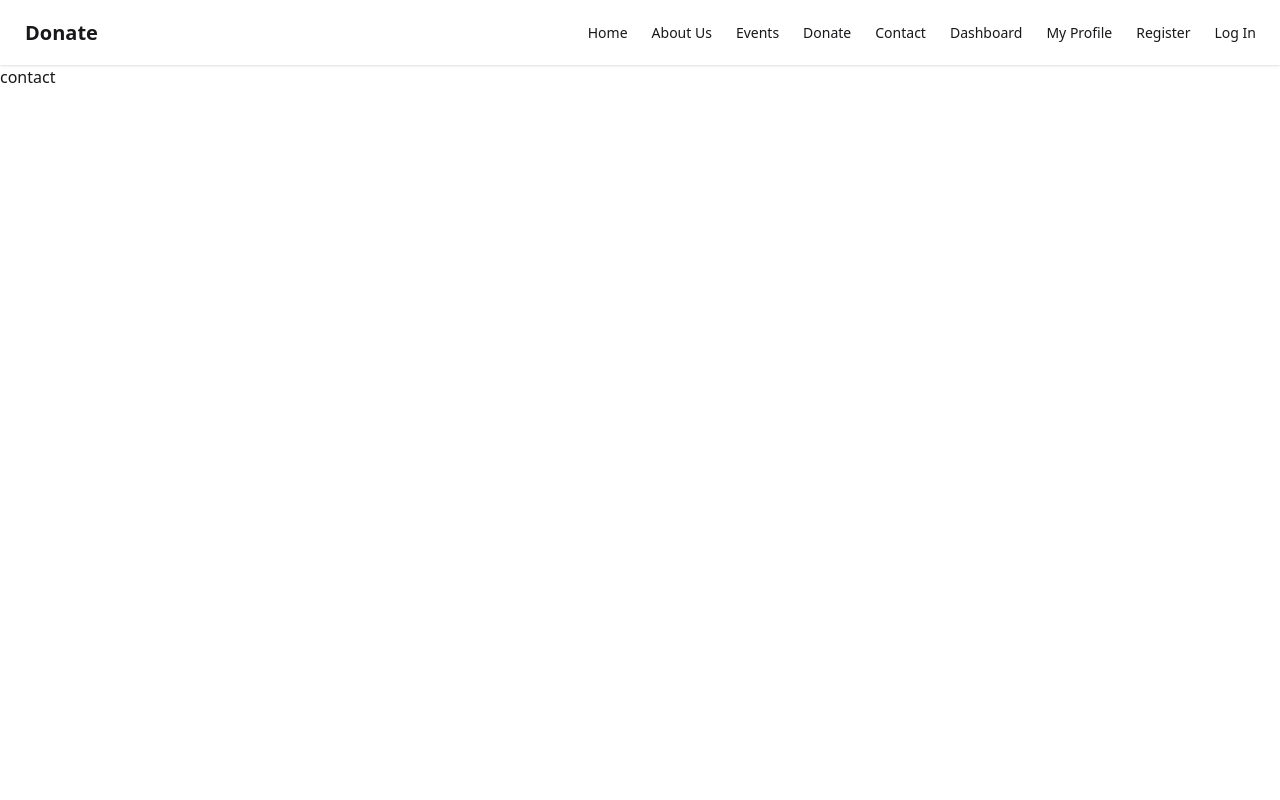
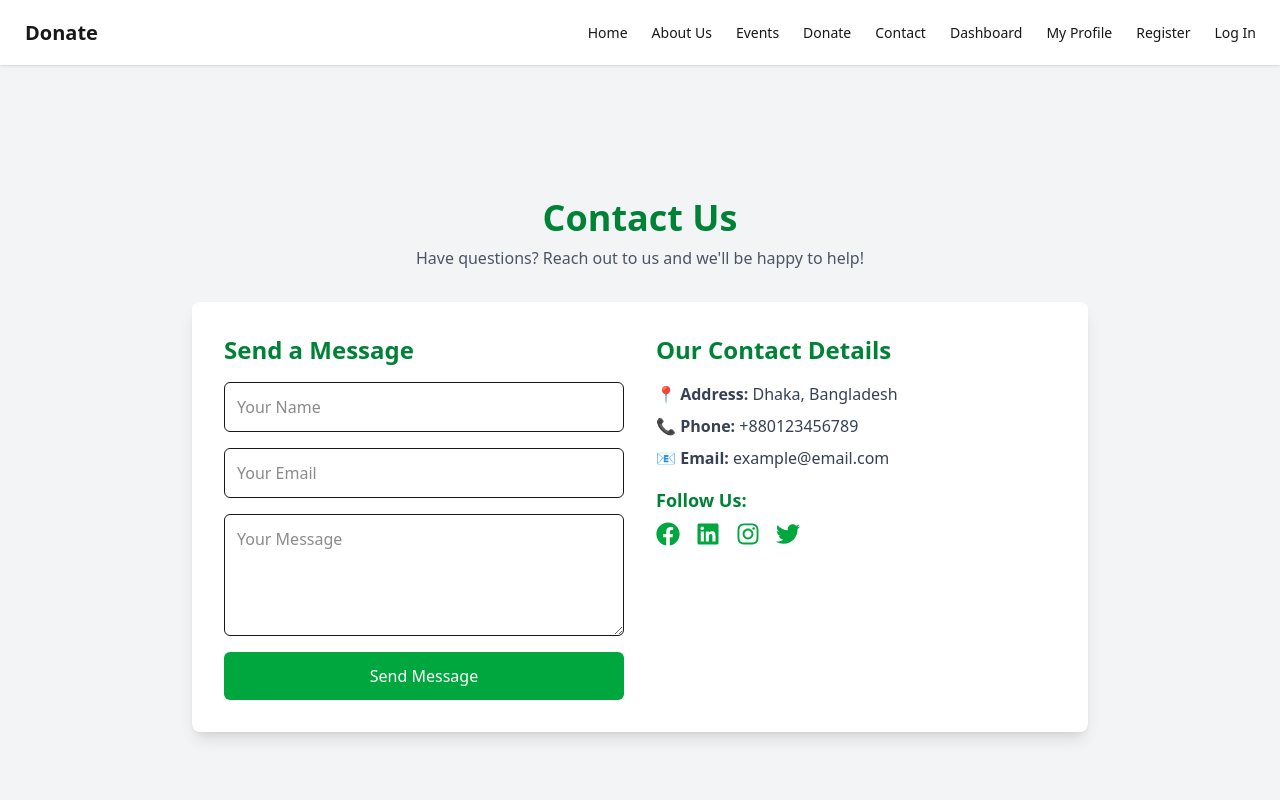
Before and after one commit to Niloy4001/Donation_Client, a React (Vite) app: page /contact in a window 1280 px wide. Shown: the top 800 px of the page. Built offline with nearby package versions, Linux system fonts and the light colour scheme; no server answers.

Commit message:
about us, contact and events page added

```diff
--- a/package.json
+++ b/package.json
@@ -15,6 +15,7 @@
     "firebase": "^11.5.0",
     "localforage": "^1.10.0",
     "match-sorter": "^8.0.0",
+    "moment": "^2.30.1",
     "react": "^19.0.0",
     "react-dom": "^19.0.0",
     "react-hot-toast": "^2.5.2",
--- a/src/layout/MainLayout.jsx
+++ b/src/layout/MainLayout.jsx
@@ -1,12 +1,14 @@
 import React from 'react'
 import Navbar from '../components/Navbar'
 import { Outlet } from 'react-router-dom'
+import Footer from '../components/Footer'
 
 const MainLayout = () => {
   return (
     <div>
         <Navbar></Navbar>
         <Outlet></Outlet>
+        <Footer></Footer>
     </div>
   )
 }
--- /dev/null
+++ b/src/pages/AboutUs.jsx
@@ -0,0 +1,32 @@
+import React from 'react'
+
+const AboutUs = () => {
+  return (
+    <div>
+        <section className="py-16 px-6 md:px-12 lg:px-24 bg-white text-center">
+        <div className="max-w-3xl mx-auto">
+          <h2 className="text-3xl font-bold text-green-800 mb-6">🏡 About Us</h2>
+          <p className="text-lg text-gray-700 mb-6">
+            We are an environmentally conscious organization committed to making the world a better place to live. Our mission focuses on <strong>environmental conservation, climate change mitigation, and sustainable development.</strong>
+          </p>
+          <ul className="text-lg text-gray-700 space-y-3 text-left mx-auto max-w-md">
+            <li className="flex items-center gap-2">
+              ✅ <span>Actively participating in environmental conservation</span>
+            </li>
+            <li className="flex items-center gap-2">
+              ✅ <span>Raising public awareness to reduce pollution</span>
+            </li>
+            <li className="flex items-center gap-2">
+              ✅ <span>Implementing afforestation and greening projects</span>
+            </li>
+            <li className="flex items-center gap-2">
+              ✅ <span>Promoting sustainable living practices</span>
+            </li>
+          </ul>
+        </div>
+      </section>
+    </div>
+  )
+}
+
+export default AboutUs
--- /dev/null
+++ b/src/pages/Contact.jsx
@@ -0,0 +1,82 @@
+import React from 'react'
+import { FaFacebook, FaInstagram, FaLinkedin, FaTwitter } from 'react-icons/fa'
+
+const Contact = () => {
+  return (
+    <div className="bg-gray-100 min-h-screen flex flex-col justify-center items-center p-6">
+    {/* Contact Header */}
+    <div className="text-center mb-8">
+      <h1 className="text-4xl font-bold text-green-700">Contact Us</h1>
+      <p className="text-gray-600 mt-2">
+        Have questions? Reach out to us and we'll be happy to help!
+      </p>
+    </div>
+
+    {/* Contact Form & Info Container */}
+    <div className="w-full max-w-4xl bg-white shadow-lg rounded-lg p-8 grid md:grid-cols-2 gap-8">
+      {/* Contact Form */}
+      <div>
+        <h2 className="text-2xl font-semibold text-green-700 mb-4">Send a Message</h2>
+        <form className="flex flex-col space-y-4">
+          <input
+            type="text"
+            placeholder="Your Name"
+            className="p-3 border rounded-md focus:outline-none focus:ring-2 focus:ring-green-500"
+          />
+          <input
+            type="email"
+            placeholder="Your Email"
+            className="p-3 border rounded-md focus:outline-none focus:ring-2 focus:ring-green-500"
+          />
+          <textarea
+            rows="4"
+            placeholder="Your Message"
+            className="p-3 border rounded-md focus:outline-none focus:ring-2 focus:ring-green-500"
+          ></textarea>
+          <button
+            type="submit"
+            className="bg-green-600 text-white py-3 rounded-md hover:bg-green-700 transition"
+          >
+            Send Message
+          </button>
+        </form>
+      </div>
+
+      {/* Contact Information */}
+      <div>
+        <h2 className="text-2xl font-semibold text-green-700 mb-4">Our Contact Details</h2>
+        <p className="text-gray-700 mb-2">
+          📍 <strong>Address:</strong> Dhaka, Bangladesh
+        </p>
+        <p className="text-gray-700 mb-2">
+          📞 <strong>Phone:</strong> +880123456789
+        </p>
+        <p className="text-gray-700 mb-2">
+          📧 <strong>Email:</strong> example@email.com
+        </p>
+
+        {/* Social Media Links */}
+        <div className="mt-4">
+          <h3 className="text-lg font-semibold text-green-700">Follow Us:</h3>
+          <div className="flex space-x-4 mt-2 text-green-600">
+            <a href="#" className="hover:text-green-800 text-2xl">
+              <FaFacebook />
+            </a>
+            <a href="#" className="hover:text-green-800 text-2xl">
+              <FaLinkedin />
+            </a>
+            <a href="#" className="hover:text-green-800 text-2xl">
+              <FaInstagram />
+            </a>
+            <a href="#" className="hover:text-green-800 text-2xl">
+              <FaTwitter />
+            </a>
+          </div>
+        </div>
+      </div>
+    </div>
+  </div>
+  )
+}
+
+export default Contact
--- /dev/null
+++ b/src/pages/Events.jsx
@@ -0,0 +1,50 @@
+import React, { useEffect, useState } from 'react'
+import useAxiosPublic from '../hooks/useAxiosPublic'
+import toast from 'react-hot-toast'
+import moment from 'moment'
+
+const Events = () => {
+    const axiosPublic = useAxiosPublic()
+    const [events, setEvents] = useState([])
+    useEffect(()=>{
+
+        try {
+            const res = axiosPublic.get("/events")
+            .then(res => setEvents(res.data))
+
+        } catch (error) {
+            toast.error(error)
+        }
+
+    },[])
+
+
+  return (
+    <div>
+        <section className="bg-blue-100 py-16 px-6">
+        <div className="max-w-5xl mx-auto text-center">
+          <h2 className="text-3xl font-bold text-blue-700 mb-4">
+            📅 Our All Events!
+          </h2>
+          <p className="text-gray-700 text-lg mb-8">
+            Participate in our events and contribute to environmental conservation.
+          </p>
+
+          <div className="grid grid-cols-1 md:grid-cols-3 gap-6">
+            {
+                events.map(event=>
+                  <div key={event._id} className="bg-white p-6 rounded-xl shadow-lg">
+                    <h3 className="text-xl font-semibold text-green-600">{event.title}</h3>
+                    <p className="text-gray-600">{moment(event.date).format("MMM Do")} | {event.location}</p>
+                  </div>)
+            }
+          </div>
+
+
+        </div>
+      </section>
+    </div>
+  )
+}
+
+export default Events
--- a/src/pages/Home.jsx
+++ b/src/pages/Home.jsx
@@ -1,5 +1,6 @@
 import React, { useContext } from 'react'
-import Footer from '../components/Footer';
+import { Link } from 'react-router-dom';
+
 
 
 const HeroSection = () => {
@@ -113,9 +114,9 @@ const AboutUsSection = () => {
           </div>
 
           <div className="mt-8">
-            <button className="bg-blue-600 text-white px-6 py-2 rounded-lg mr-4 hover:bg-blue-700">
+            <Link to={"events"}><button className="bg-blue-600 text-white px-6 py-2 rounded-lg mr-4 hover:bg-blue-700">
               View All Events
-            </button>
+            </button></Link>
             <button className="bg-green-600 text-white px-6 py-2 rounded-lg hover:bg-green-700">
               Register Now
             </button>
@@ -190,7 +191,6 @@ const Home = () => {
         <UpcomingEvents></UpcomingEvents>
         <OurImpact></OurImpact>
         <JoinUs></JoinUs>
-        <Footer></Footer>
     </div>
   )
 }
```
Also changed, not shown: src/router/Route.jsx (+6 -3 lines), 1 other file (tests, documents, lock files or other folders).
